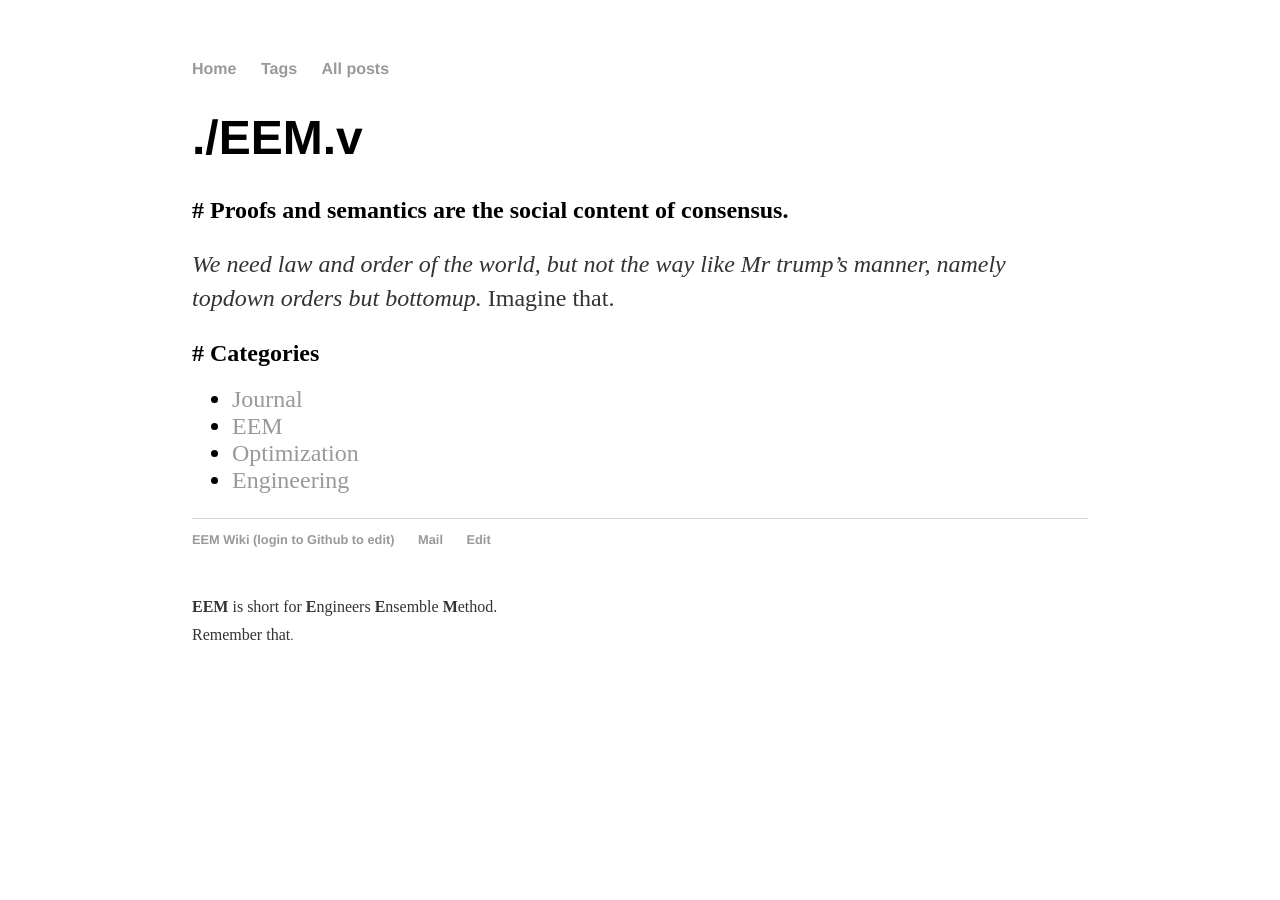
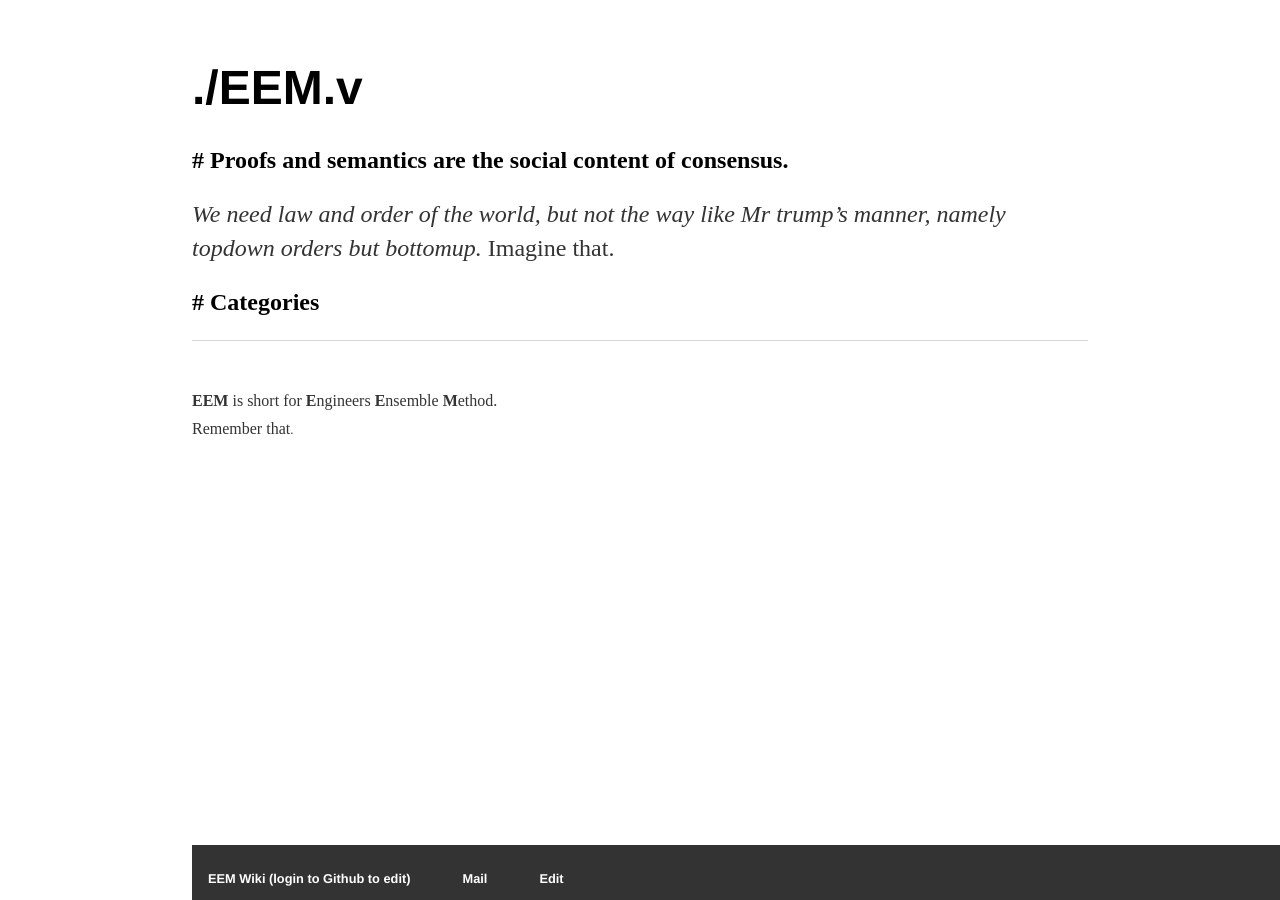
Before and after one commit to takasimiz/bak-github.io, a Jekyll site: the page built from index.html, in a window 1280 px wide. Built offline with Jekyll 4.4.1, drawn with Linux system fonts in a browser that asks for light colours.

Commit message:
Update main.css

```diff
--- a/css/main.css
+++ b/css/main.css
@@ -67,3 +67,34 @@
 ul.posts li {
     list-style: none;
 }
+
+ul {
+    list-style-type: none;
+    margin: 0;
+    padding: 0;
+    overflow: hidden;
+    background-color: #333;
+    position: fixed;
+    bottom: 0;
+    width: 100%;
+}
+
+li {
+    float: left;
+}
+
+li a {
+    display: block;
+    color: white;
+    text-align: center;
+    padding: 14px 16px;
+    text-decoration: none;
+}
+
+li a:hover:not(.active) {
+    background-color: #111;
+}
+
+.active {
+    background-color: #4CAF50;
+}
```
